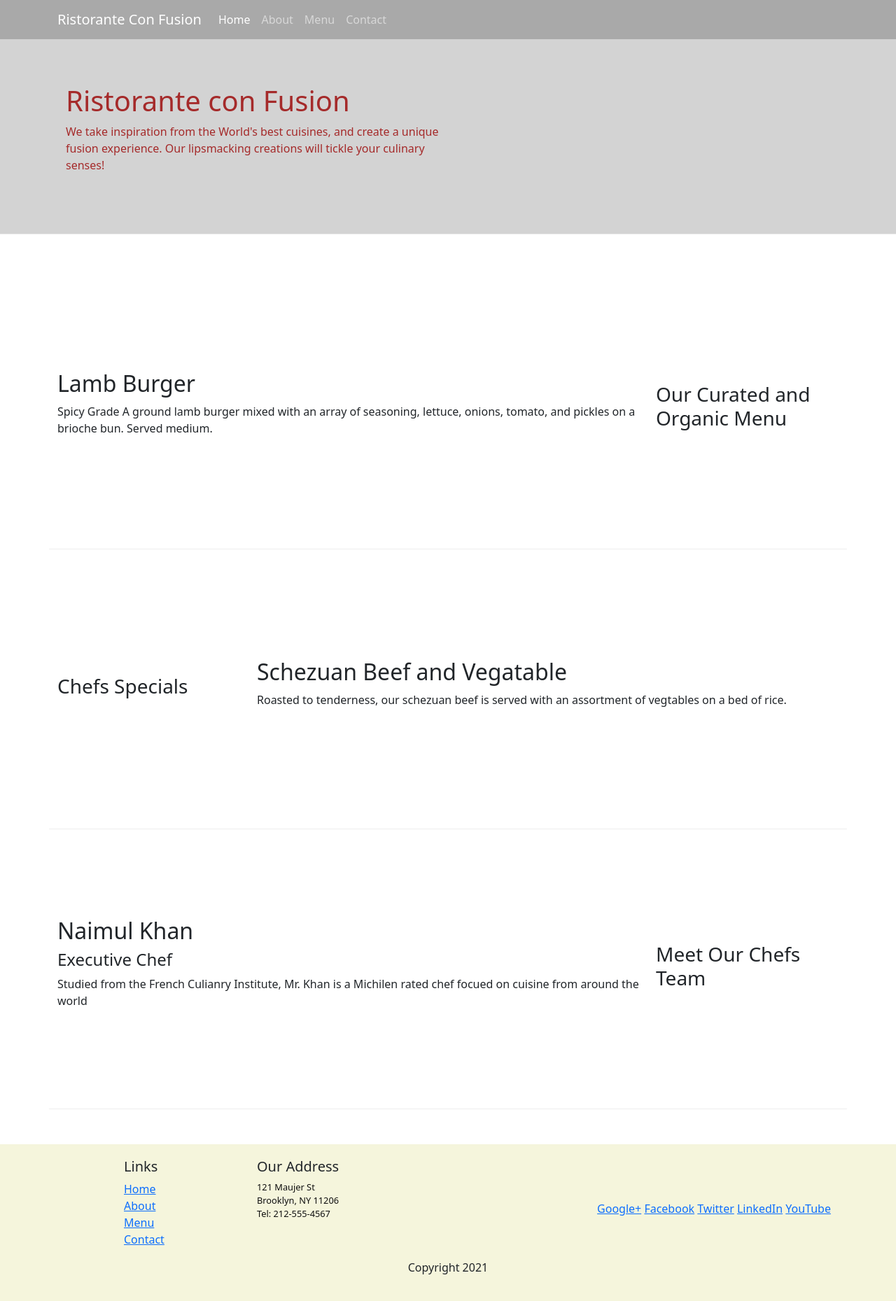
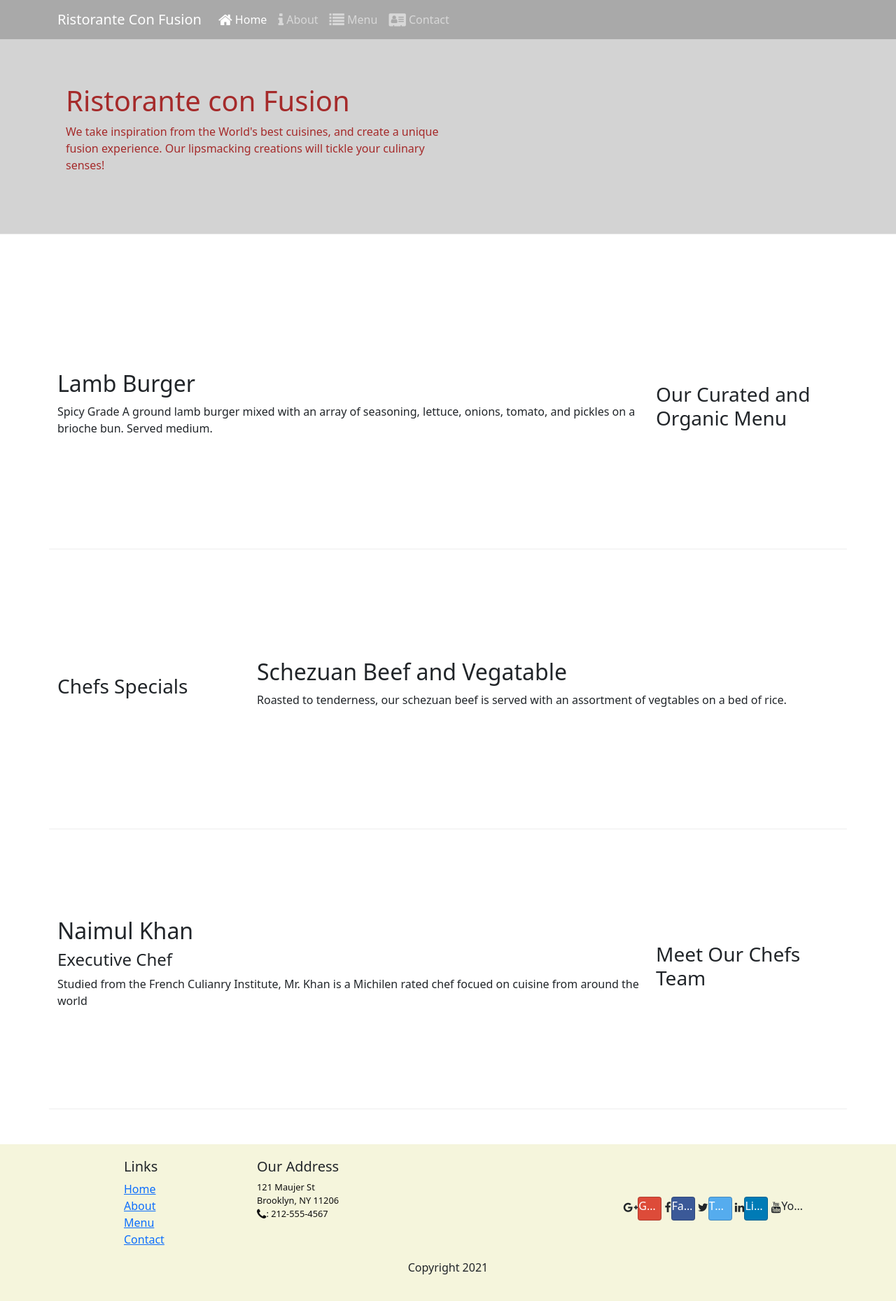
Before and after one commit to naimul-khan/bootstrap_restuarant, a website: page index.html in a window 1280 px wide. Shown: the whole page at 70% size. Drawn offline with nearby package versions, Linux system fonts and the light colour scheme.

Commit message:
icon fonts, incomplete

```diff
--- a/index.html
+++ b/index.html
@@ -10,6 +10,10 @@
 
         <!--below is the connection to boostrap-->
         <link rel="stylesheet" href="node_modules/bootstrap/dist/css/bootstrap.min.css">
+        <!--Font Awesome-->
+        <link rel="stylesheet" href="node_modules/font-awesome/css/font-awesome.min.css">
+        <!--Bootstrap Social-->
+        <link rel="stylesheet" href="node_modules/bootstrap-social/bootstrap-social.css">
         <!-- CSS File -->
         <link rel="stylesheet" href="css/styles.css">
     </head>
@@ -24,10 +28,10 @@
                 <a class="navbar-brand mr-auto" href="#">Ristorante Con Fusion</a>
                 <div class="collapse navbar-collapse" id="Navbar">
                     <ul class="navbar-nav mr-auto">
-                        <li class="nav-item "><a class="nav-link active" href="index.html">Home</a></li>
-                        <li class="nav-item"><a class="nav-link" href="aboutus.html">About</a></li>
-                        <li class="nav-item"><a class="nav-link" href="#">Menu</a></li>
-                        <li class="nav-item"><a class="nav-link" href="#">Contact</a></li>
+                        <li class="nav-item "><a class="nav-link active" href="index.html"><span class="fa fa-home fa-lg"></span> Home</a></li>
+                        <li class="nav-item"><a class="nav-link" href="aboutus.html"><span class="fa fa-info fa-lg"></span> About</a></li>
+                        <li class="nav-item"><a class="nav-link" href="#"><span class="fa fa-list fa-lg"></span> Menu</a></li>
+                        <li class="nav-item"><a class="nav-link" href="#"><span class="fa fa-address-card fa-lg"></span> Contact</a></li>
                     </ul>
                 </div>
             </div>
@@ -105,16 +109,16 @@
                         <address>
                             121 Maujer St<br>
                             Brooklyn, NY 11206<br>
-                            Tel: 212-555-4567<br>
+                            <i class="fa fa-phone fa-lg"></i>: 212-555-4567<br>
                         </address>
                     </div>
                      <div class="col-12 col-sm-4 align-self-center">
                          <div class="text-center">
-                            <a href="www.google.com">Google+</a>
-                            <a href="www.facebook.com">Facebook</a>
-                            <a href="www.twitter.com">Twitter</a>
-                            <a href="www.linkedin.com">LinkedIn</a>
-                            <a href="www.youtube.com">YouTube</a>
+                            <i class="fa fa-google-plus"></i><a class="btn btn-social-icon btn-google" href="www.google.com"> Google+</a>
+                            <i class="fa fa-facebook"></i><a class="btn btn-social-icon btn-facebook" href="www.facebook.com"> Facebook</a>
+                            <i class="fa fa-twitter"></i><a class="btn btn-social-icon btn-twitter" href="www.twitter.com"> Twitter</a>
+                            <i class="fa fa-linkedin"></i><a class="btn btn-social-icon btn-linkedin" href="www.linkedin.com"> LinkedIn</a>
+                            <i class="fa fa-youtube"></i><a class="btn btn-social-icon btn-youtube" href="www.youtube.com"> YouTube</a>
                         </div>
                     </div>
                 </div>
--- a/package.json
+++ b/package.json
@@ -23,6 +23,8 @@
   },
   "dependencies": {
     "bootstrap": "^5.1.3",
+    "bootstrap-social": "^5.1.1",
+    "font-awesome": "^4.7.0",
     "jquery": "^3.6.0",
     "popper.js": "^1.16.1"
   }
```
Also changed, not shown: aboutus.html (+12 -10 lines), 1 other file.
